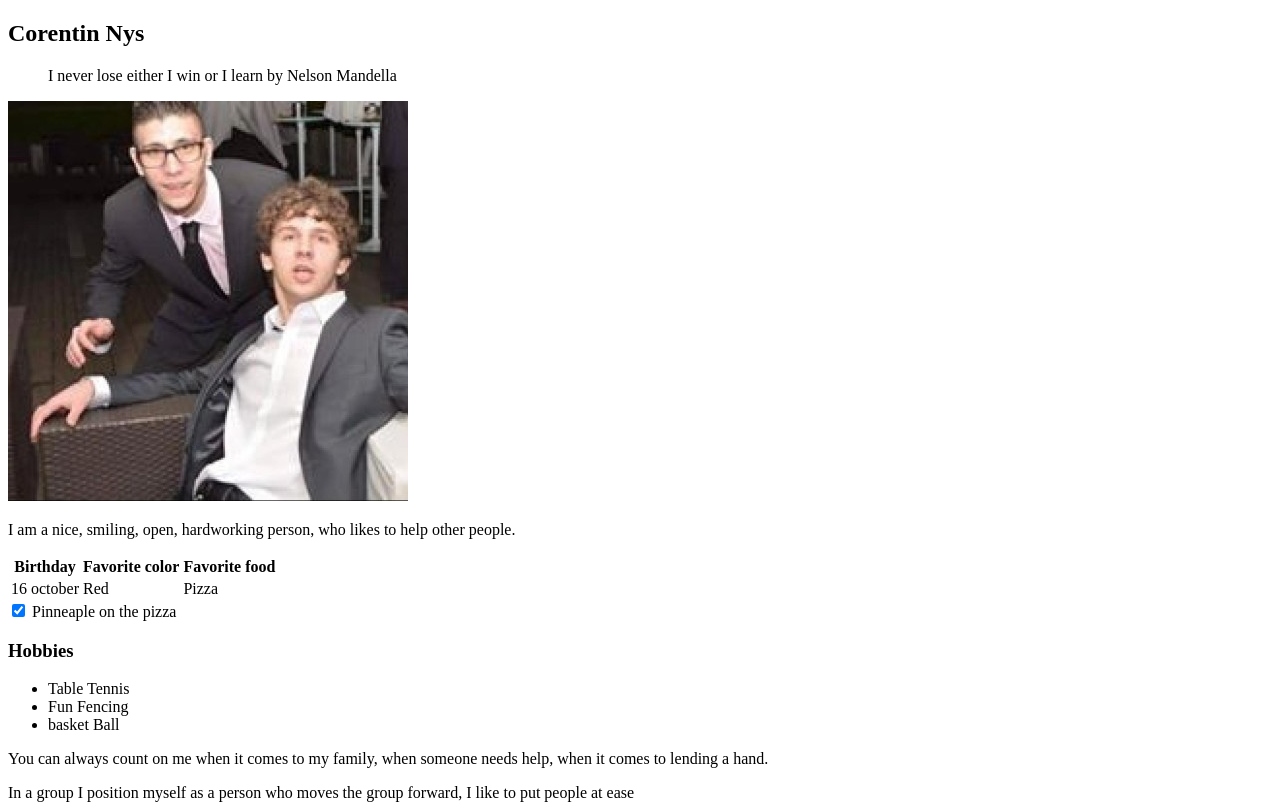
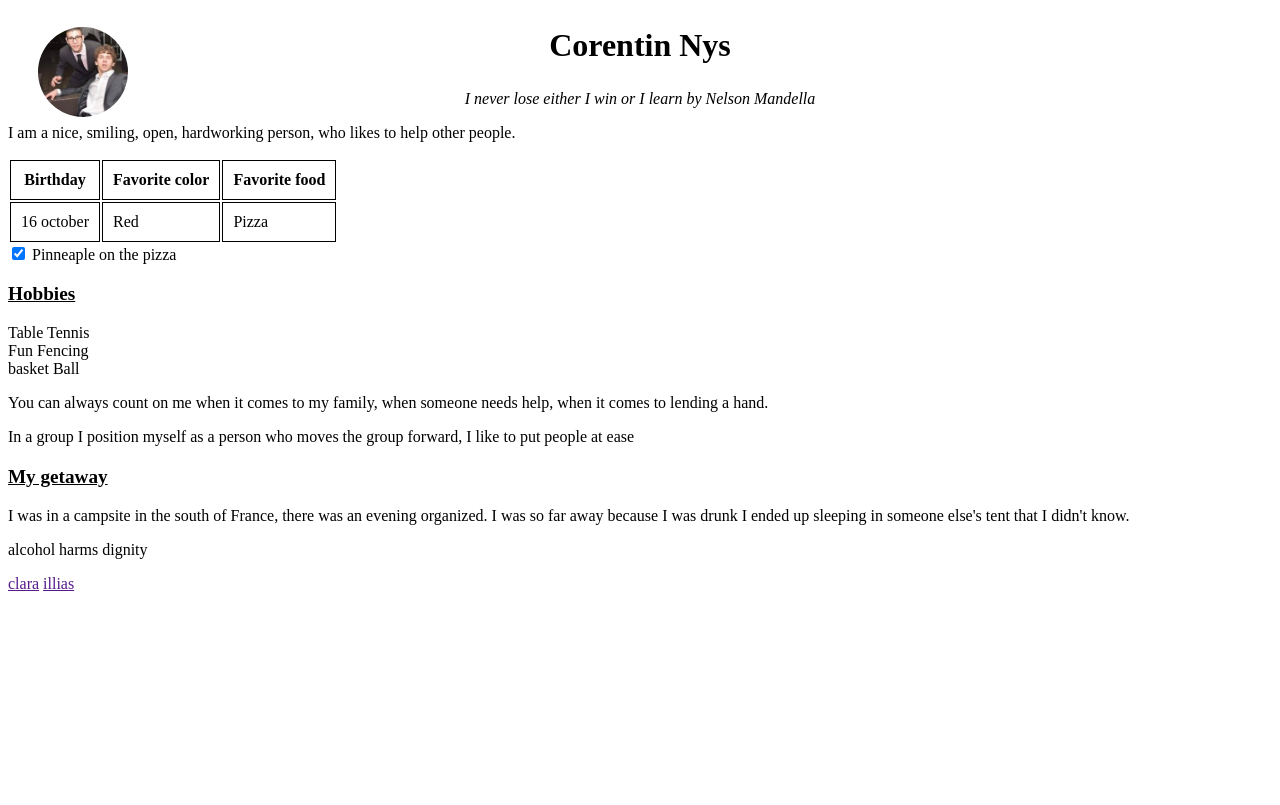
Before and after one commit to corentinnys/markdown-to-html, a plain HTML site: page index.html in a window 1280 px wide. Shown: the top 805 px of the page. Drawn offline with Linux system fonts and the light colour scheme.

Commit message:
setting up css

```diff
--- /dev/null
+++ b/css/styles.css
@@ -0,0 +1,44 @@
+h1{
+  font-size: 2rem;
+}
+
+img{
+    height: 90px;
+    width: 90px;
+    top: 0;
+    left:30px;
+
+}
+
+th, td {
+    border: 1px solid;
+    padding: 10px;
+}
+h3{
+    text-decoration: underline;
+    font-size: 1.2rem;
+}
+ul{
+    padding: 0;
+    margin: 0;
+}
+
+
+.center{
+    text-align: center
+}
+.italic{
+    font-style:italic ;
+}
+
+.rounded{
+    border-radius: 50%;
+}
+.position-absolute
+{
+    position : absolute;
+}
+.position-relative
+{
+    position : relative;
+}
--- a/index.html
+++ b/index.html
@@ -2,16 +2,17 @@
 <html lang="en">
 <head>
     <meta charset="UTF-8">
+    <link rel="stylesheet" type="text/css" href="css/styles.css" />
     <title>Title</title>
 </head>
 <body>
 <section>
-    <header>
-        <h1>Corentin Nys </h1>
-        <blockquote>
+    <header class="position-relative">
+        <h1 class="center">Corentin Nys </h1>
+        <blockquote class="italic center">
             I never lose either I win or I learn by Nelson Mandella
         </blockquote>
-        <img src="assets/profils.jpg" alt=" image de profils">
+        <img src="assets/profils.jpg" class="rounded position-absolute" alt=" image de profils">
     </header>
     <main>
         <p>I am a nice, smiling, open, hardworking person, who likes to help other people.</p>
```
